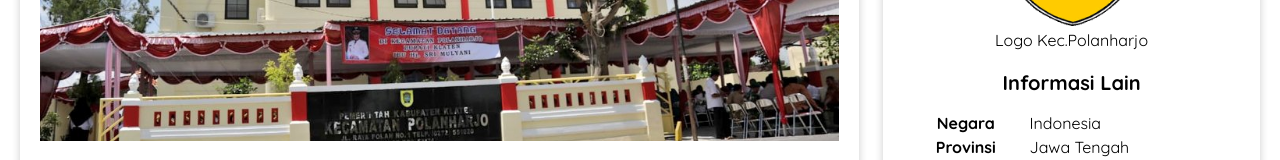
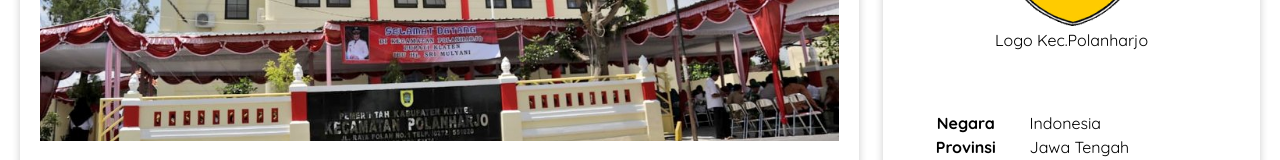
Before and after one commit to miftakhulfikri05/tugasAkhir_DasarPemrogramanWeb, a plain HTML site: page index.html in a window 1280 px wide. Shown: the part 781-941 px from the top of the page. Drawn offline with Linux system fonts and the light colour scheme.

Commit message:
Update style.css

```diff
--- a/style.css
+++ b/style.css
@@ -119,7 +119,8 @@
 .row h3 {
     margin-bottom: 15px;
     text-align: center;
-    color: black;
+    color: white;
+    font-wight: bold;
     font-size: 20px;
 }
 
```
